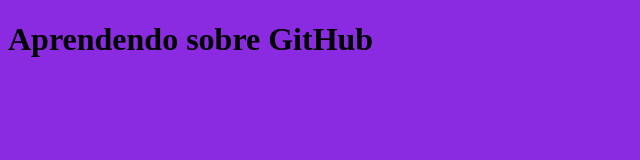
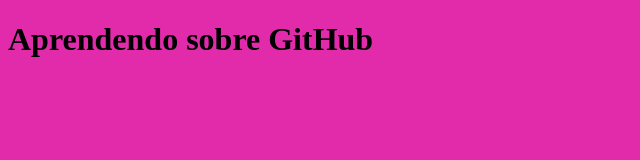
Before and after one commit to mariacpontes11/mysite, a plain HTML site: page index.html in a window 1280 px wide. Shown: the whole page, without its empty margins (0-640 px from the left). Drawn offline with Linux system fonts and the light colour scheme.

Commit message:
nova cor no fundo

```diff
--- a/css/estilo.css
+++ b/css/estilo.css
@@ -1,3 +1,3 @@
 body{
-    background-color: blueviolet;
+    background-color: rgb(226, 43, 171);
 }
```
